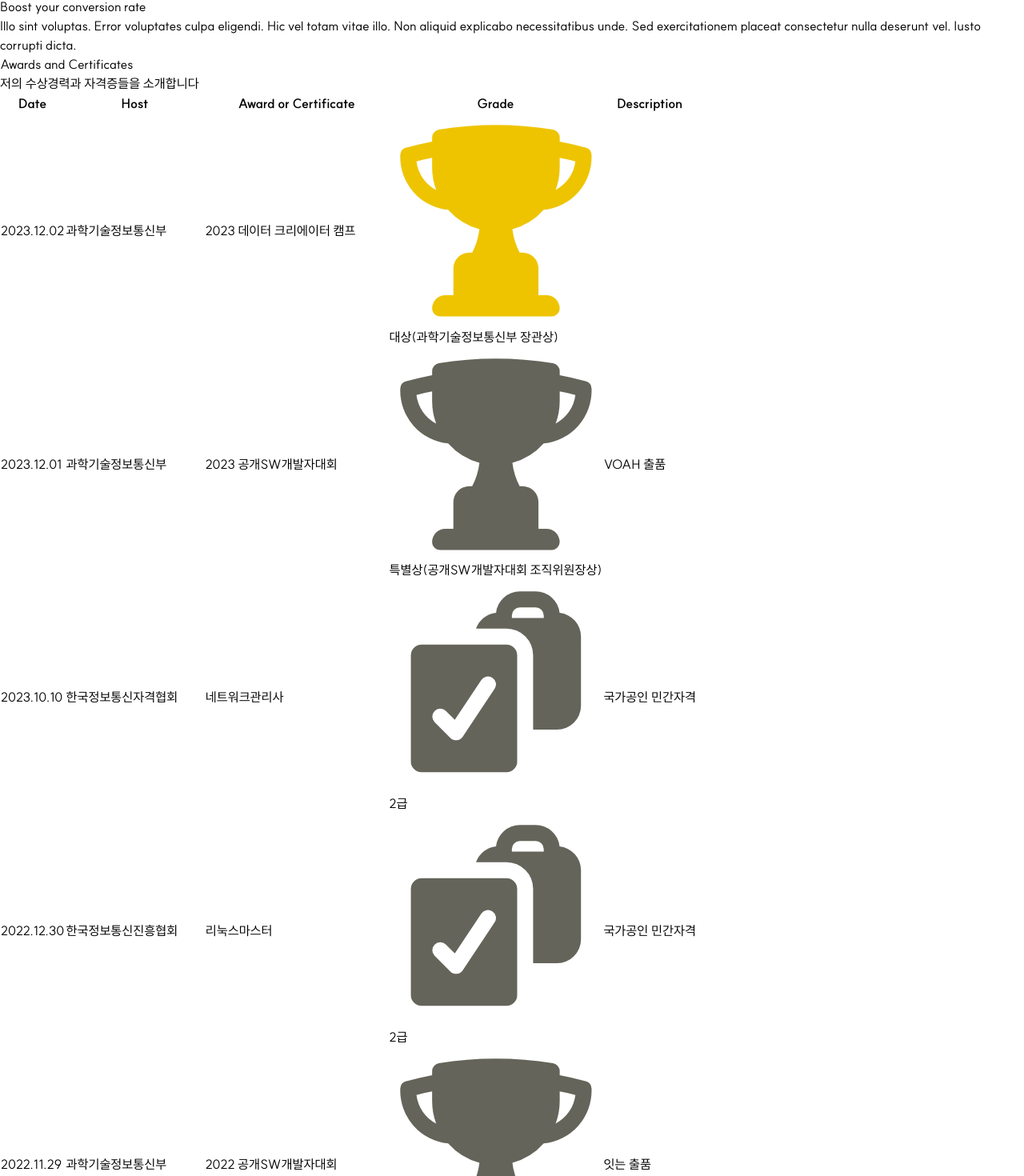
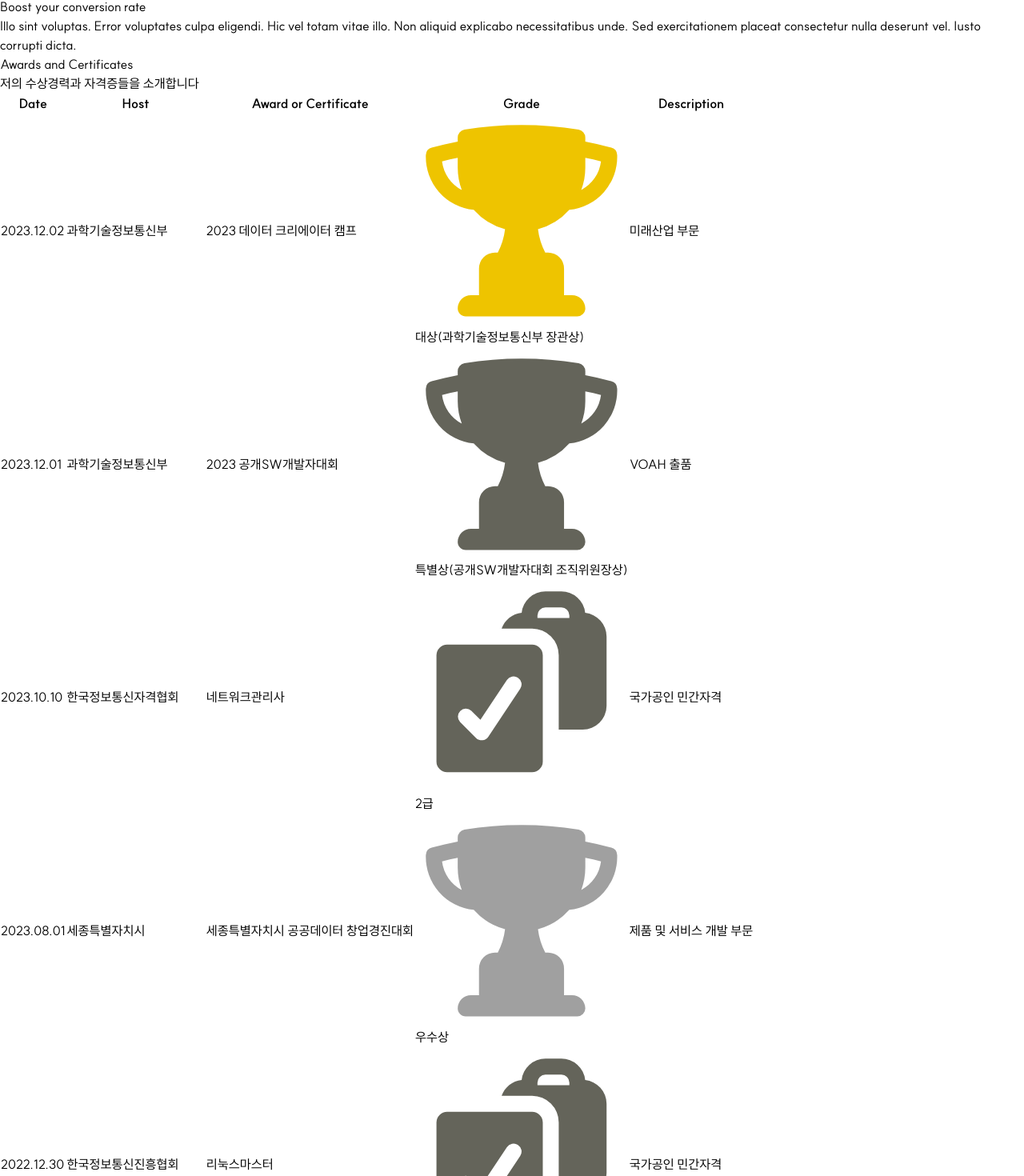
Before and after one commit to seonwoo0808/pentagon-devlog, a React (Vite) app: page /portfolio in a window 1280 px wide. Shown: the part 1391-2861 px from the top of the page at 80% size. Built offline with nearby package versions, Linux system fonts and the light colour scheme.

Commit message:
:lipstick: Audit awards

```diff
--- a/src/pages/Portfolio.tsx
+++ b/src/pages/Portfolio.tsx
@@ -8,16 +8,16 @@ import {
 const Portfolio = () => {
   const awardAndCertificates = [
     {
-      id: 5,
+      id: 6,
       date: '2023.12.02',
       host: '과학기술정보통신부',
       award: '2023 데이터 크리에이터 캠프',
       grade: '대상(과학기술정보통신부 장관상)',
       icon: <TrophyIcon className="mr-1 h-5 w-5" fill="#eec400" />,
-      description: '',
+      description: '미래산업 부문',
     },
     {
-      id: 4,
+      id: 5,
       date: '2023.12.01',
       host: '과학기술정보통신부',
       award: '2023 공개SW개발자대회',
@@ -26,7 +26,7 @@ const Portfolio = () => {
       description: 'VOAH 출품',
     },
     {
-      id: 3,
+      id: 4,
       date: '2023.10.10',
       host: '한국정보통신자격협회',
       award: '네트워크관리사',
@@ -35,6 +35,15 @@ const Portfolio = () => {
         <ClipboardDocumentCheckIcon className="mr-1 h-5 w-5" fill="#64645a" />
       ),
       description: '국가공인 민간자격',
+    },
+    {
+      id: 3,
+      date: '2023.08.01',
+      host: '세종특별자치시',
+      award: '세종특별자치시 공공데이터 창업경진대회',
+      grade: '우수상',
+      icon: <TrophyIcon className="mr-1 h-5 w-5" fill="#a0a0a0" />,
+      description: '제품 및 서비스 개발 부문',
     },
     {
       id: 2,
```
